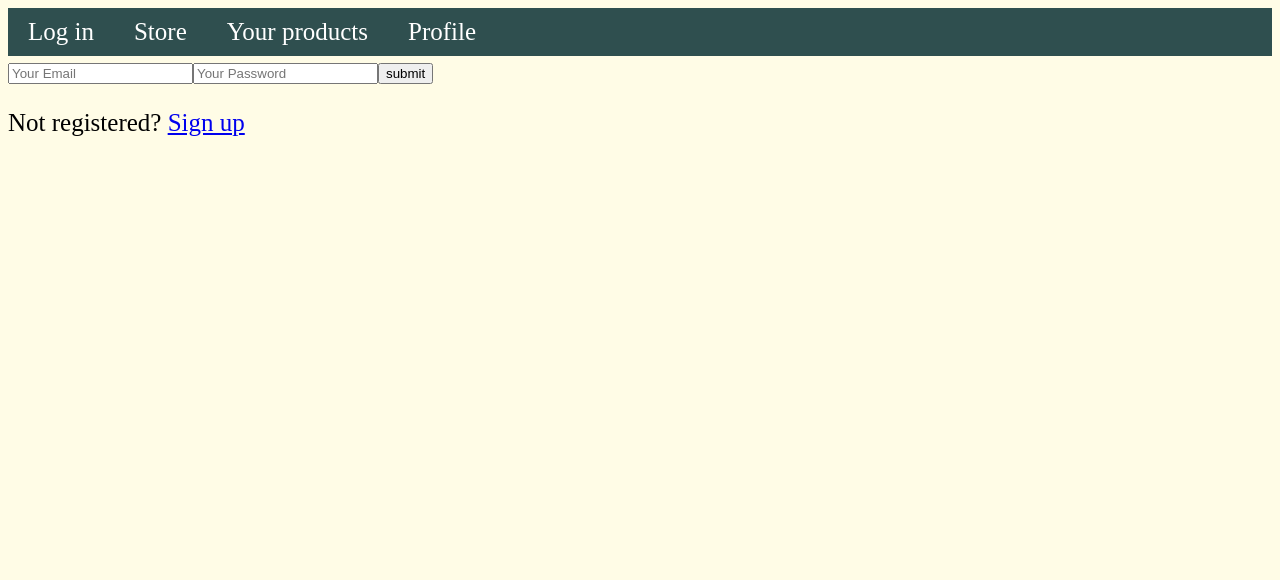
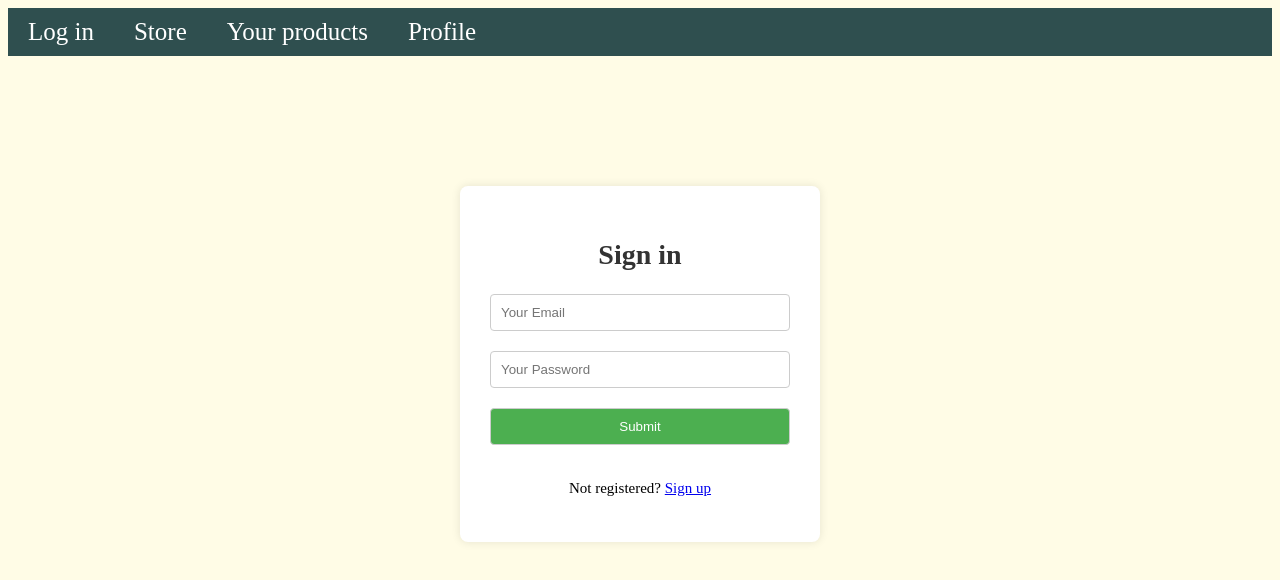
Before and after one commit to SenchaBka/Group-Project---Web-Store, a React (Create React App) app: page /login in a window 1280 px wide. Shown: the top 580 px of the page. Built offline with nearby package versions, Linux system fonts and the light colour scheme.

Commit message:
Add style to sign in form

```diff
--- a/src/firebase_setup/Signin.js
+++ b/src/firebase_setup/Signin.js
@@ -26,8 +26,8 @@ const Login = () => {
         <><body id='signIn'>
             {error ? <div>{error}</div> : null}
             <Navigation />
-            <p id="message" style={{ display: 'none' }}></p>
             <form onSubmit={handleSubmit}>
+                <h2>Sign in</h2>
                 <input
                     type="text"
                     name="email"
@@ -42,11 +42,12 @@ const Login = () => {
                     placeholder="Your Password"
                     onChange={(e) => setPassword(e.target.value)}
                 />
-                <input type="submit" value="submit" />
+                <p id="message" style={{ display: 'none' }}></p>
+                <input type="submit" value="Submit" />
+                <p>
+                    Not registered? <Link to="/signup">Sign up</Link>
+                </p>
             </form>
-            <p>
-                Not registered? <Link to="/signup">Sign up</Link>
-            </p>
         </body>
         </>
     );
--- a/src/firebase_setup/firebase.js
+++ b/src/firebase_setup/firebase.js
@@ -1,5 +1,5 @@
 import { initializeApp } from 'firebase/app';
-import { getFirestore, doc, addDoc, setDoc, collection, getDocs, query, where, deleteDoc, updateDoc } from 'firebase/firestore';
+import { getFirestore, doc, addDoc, getDoc, setDoc, collection, getDocs, query, where, deleteDoc, updateDoc } from 'firebase/firestore';
 import {
     getAuth,
     createUserWithEmailAndPassword,
@@ -10,7 +10,6 @@ import {
     EmailAuthProvider,
     updatePassword
 } from 'firebase/auth';
-import { useNavigate } from 'react-router-dom';
 
 const firebaseConfig = {
     apiKey: "AIzaSyAve3Kdp7vBhqt0E6BA0fWpbOSCxIqOCls",
@@ -64,6 +63,7 @@ const signIn = async (email, password) => {
         var messageElement = document.getElementById('message');
         messageElement.textContent = 'Login successful!';
         messageElement.style.display = 'block';
+        messageElement.style.color = 'green';
 
         return true;
     } catch (error) {
@@ -71,6 +71,7 @@ const signIn = async (email, password) => {
         var messageElement = document.getElementById('message');
         messageElement.textContent = 'Error: ' + error.message;
         messageElement.style.display = 'block';
+        messageElement.style.color = 'red';
     }
 };
 
@@ -184,10 +185,16 @@ async function showAllItems() {
             const listItem = document.createElement('li');
             listItem.textContent = doc.data().name + " - " + doc.data().description + ' - ' + doc.data().price + "$";
 
+            // Add a cart button for each item
+            const cartButton = document.createElement('button');
+            cartButton.textContent = 'Add to Cart';
+            cartButton.addEventListener('click', () => addToCart(doc.id));
+
             allItemsList.appendChild(listItem);
+            allItemsList.appendChild(cartButton);
         });
     }
-    else{
+    else {
         const listItem = document.createElement('li');
         listItem.textContent = "You have to Sign in/Sign up to see the products";
         allItemsList.appendChild(listItem);
@@ -236,14 +243,14 @@ async function deleteItem(itemId) {
     }
 }
 
-async function showEditForm(itemId){
+async function showEditForm(itemId) {
     var editForm = document.getElementById('editItemForm');
     editForm.style.display = 'block';
     document.getElementById("addItemForm").style.display = "none";
 
     var updateButton = document.createElement('button');
     updateButton.textContent = "Edit item"
-    updateButton.addEventListener('click', function() {
+    updateButton.addEventListener('click', function () {
         updateItem(itemId);
     });
     editForm.appendChild(updateButton);
@@ -253,7 +260,6 @@ async function updateItem(itemId) {
     var editForm = document.getElementById('editItemForm');
     var itemsList = document.getElementById('items-list');
 
-    // Correctly access form elements by their IDs
     var itemName = document.getElementById('editItemName').value;
     var itemDesc = document.getElementById('editItemDesc').value;
     var itemPrice = document.getElementById('editItemPrice').value;
@@ -280,4 +286,57 @@ async function updateItem(itemId) {
     }
 }
 
-export { app, auth, signUp, signIn, signOut, changeEmail, changePassword, addNewItem, showUserItems, showAllItems, updateItem };
+async function addToCart(itemId) {
+    var messageElement = document.getElementById('addToCartMessage');
+
+    try {
+
+        messageElement.textContent = 'Item added to cart!';
+        messageElement.style.color = 'green';
+
+    } catch (error) {
+        messageElement.textContent = 'Error adding item to cart: ' + error.message;
+        messageElement.style.color = 'red';
+    }
+}
+
+async function showCart() {
+    var cartList = document.getElementById('cart-list');
+    cartList.innerHTML = ""; // Clear existing items in the list
+    var user = auth.currentUser;
+
+    if (user) {
+        try {
+            console.log('User UID:', user.uid); // Log user UID for debugging
+
+            const userDocRef = doc(db, 'users', user.uid);
+            const userDocSnap = await getDoc(userDocRef);
+
+            if (userDocSnap.exists()) {
+                const cartArray = userDocSnap.data().cart || [];
+
+                cartArray.forEach((item) => {
+                    const listItem = document.createElement('li');
+                    listItem.textContent = `${item.name} - ${item.description} - ${item.price}$`;
+                    cartList.appendChild(listItem);
+
+                    // Add a delete button for each item
+                    // const deleteButton = document.createElement('button');
+                    // deleteButton.textContent = 'Remove';
+                    // deleteButton.addEventListener('click', () => removeFromCart(item.id));
+
+                    // listItem.appendChild(deleteButton);
+                });
+            } else {
+                console.error('User document does not exist for UID:', user.uid);
+            }
+        } catch (error) {
+            console.error('Error fetching user data:', error.message);
+        }
+    } else {
+        console.error('No user logged in');
+    }
+}
+
+
+export { app, auth, signUp, signIn, signOut, changeEmail, changePassword, addNewItem, showUserItems, showAllItems, updateItem, addToCart, showCart };
--- a/src/index.css
+++ b/src/index.css
@@ -2,11 +2,7 @@ body{
   background-color:#FFFCE6;
 }
 
-body#signIn{
-  margin: auto;
-  font-size: 25px;
-}
-
+/*Navigation*/
 nav{
   background-color: #2F4F4F;
   font-size: 25px;
@@ -35,3 +31,55 @@ nav a:hover{
   background-color: whitesmoke;
   color: black;
 }
+
+/*Sign in page*/
+body#signIn{
+  margin: auto;
+  font-size: 25px;
+}
+
+/*Forms*/
+form {
+  margin: auto;
+  margin-top: 130px;
+  background-color: #fff;
+  padding: 30px;
+  border-radius: 8px;
+  box-shadow: 0 0 10px rgba(0, 0, 0, 0.1);
+  width: 300px;
+  text-align: center;
+}
+
+form h2 {
+  color: #333;
+  font-size: 28px;
+}
+
+form label {
+  display: block;
+  margin-bottom: 8px;
+  color: #555;
+}
+
+form input {
+  width: 100%;
+  padding: 10px;
+  box-sizing: border-box;
+  border: 1px solid #ccc;
+  border-radius: 4px;
+  margin-bottom: 20px;
+}
+
+form input[type="submit"] {
+  background-color: #4caf50;
+  color: #fff;
+  cursor: pointer;
+}
+
+form input[type="submit"]:hover {
+  background-color: #45a049;
+}
+
+form p{
+  font-size: 15px;
+}
```
